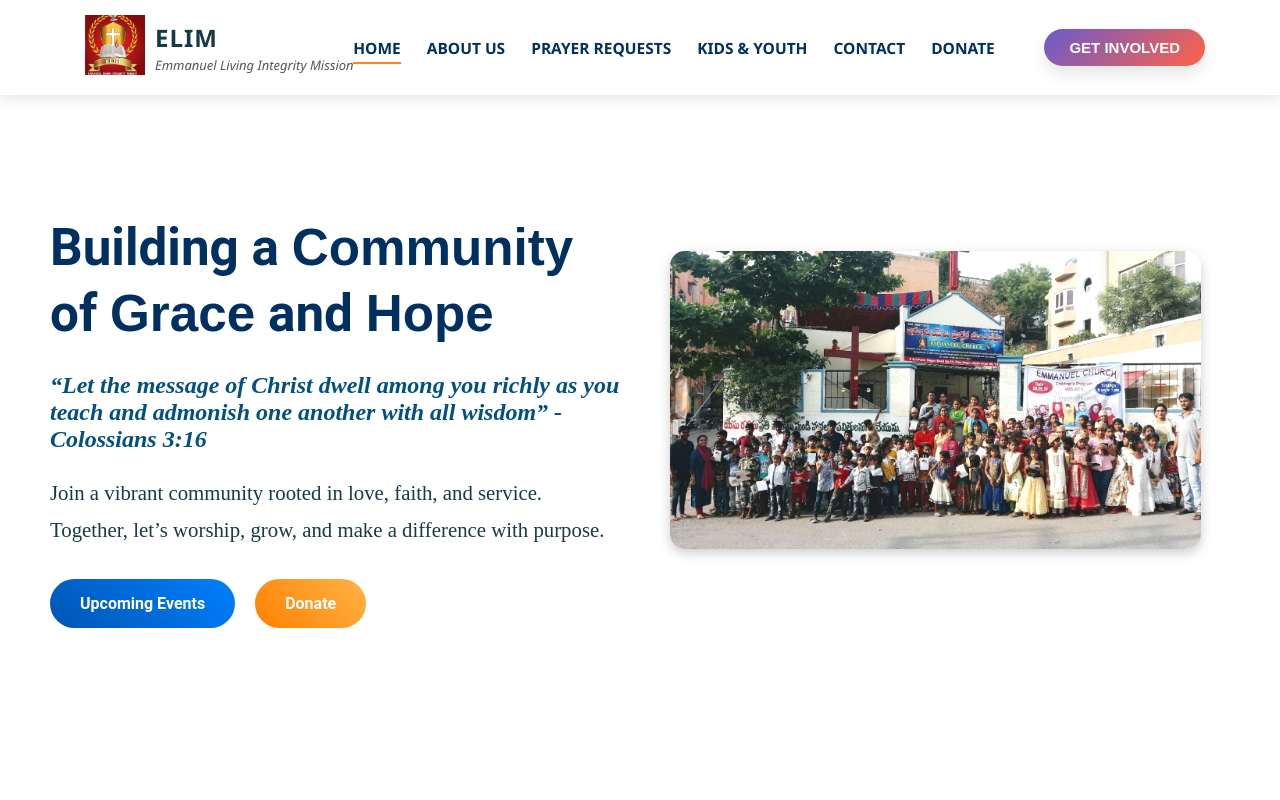
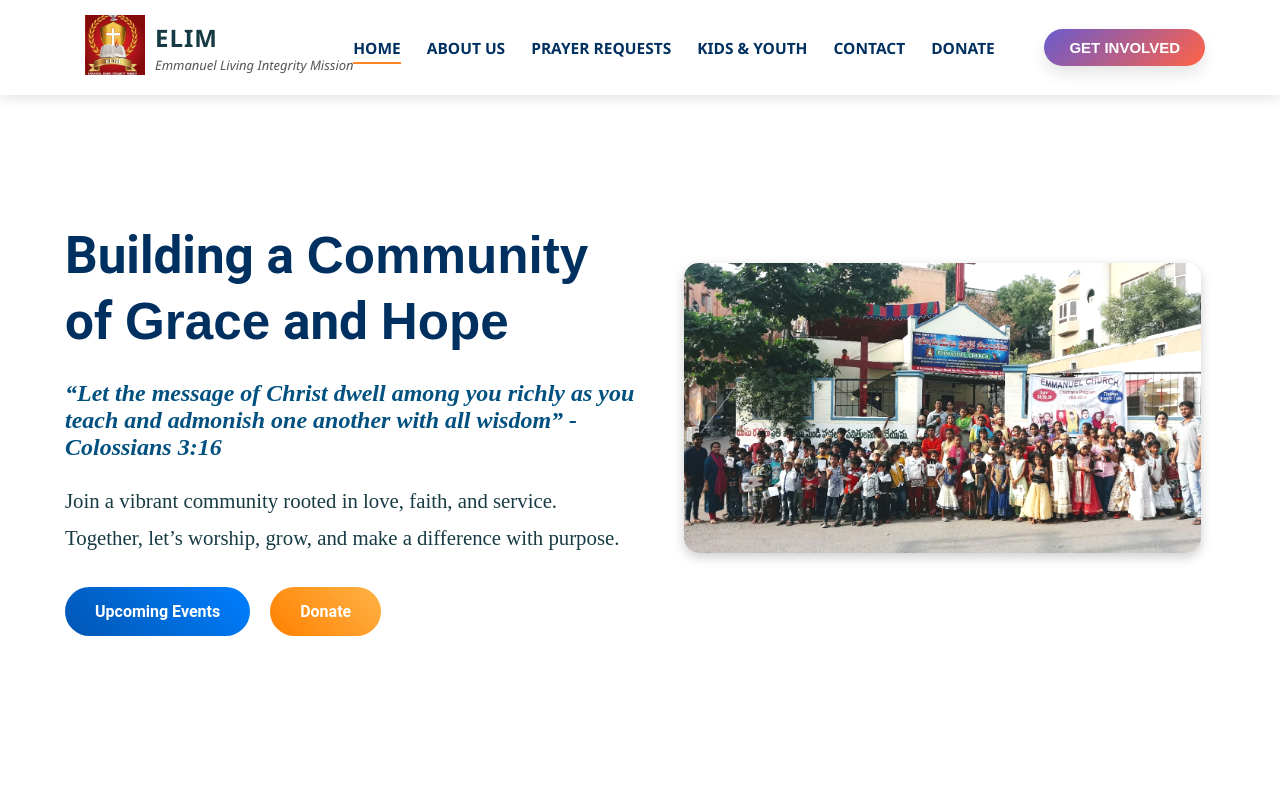
Before and after one commit to Aravind-Kumar1/Church-Community, a Next.js app: page / in a window 1280 px wide. Shown: the top 800 px of the page. Built offline with nearby package versions, Linux system fonts and the light colour scheme.

Commit message:
Your update message

```diff
--- a/src/styles/Hero.module.css
+++ b/src/styles/Hero.module.css
@@ -1,4 +1,5 @@
 .heroSection {
+    margin-top: 8px;
     display: flex;
     align-items: center;
     justify-content: space-between;
@@ -12,6 +13,7 @@
   }
 
   .heroContent {
+    margin-left: 15px;
     flex: 1;
     max-width: 50%;
     padding-right: 20px;
```
